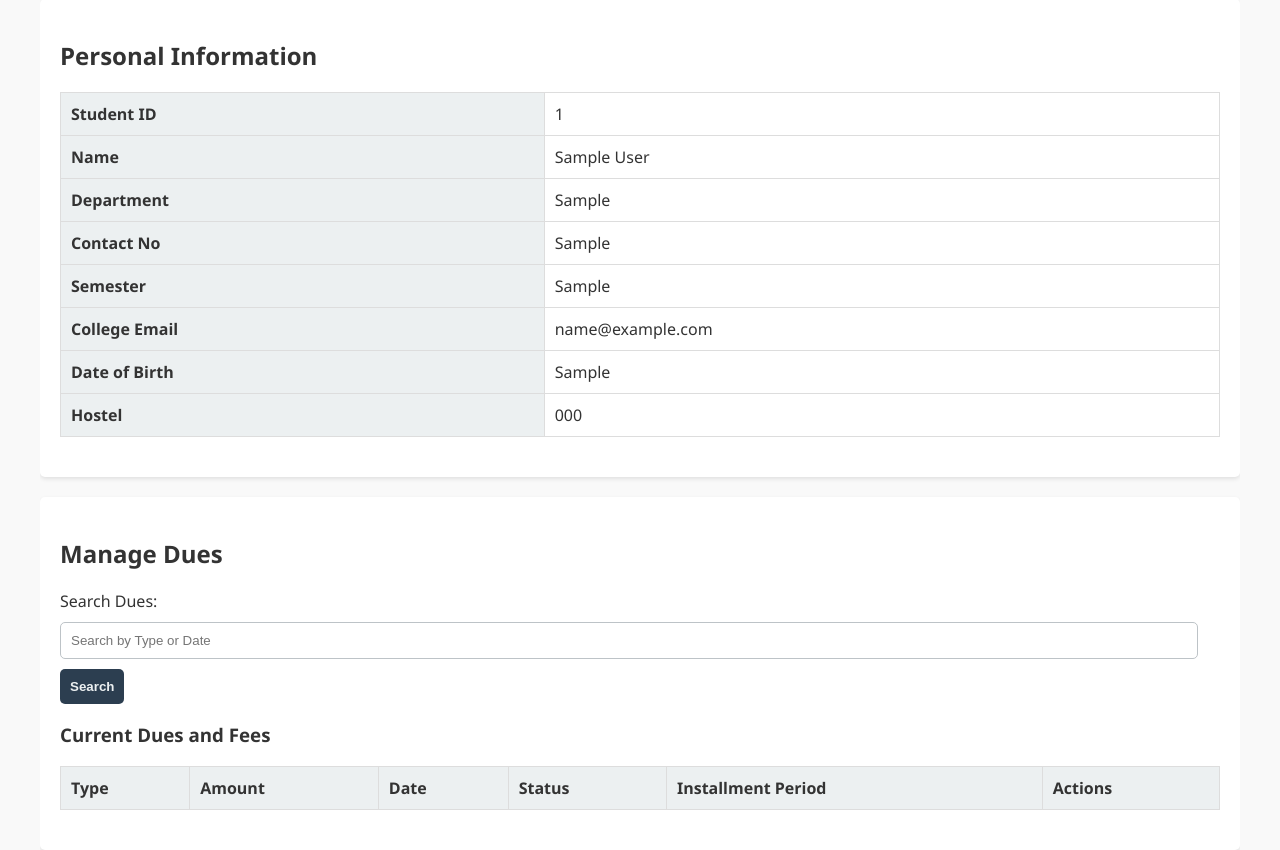
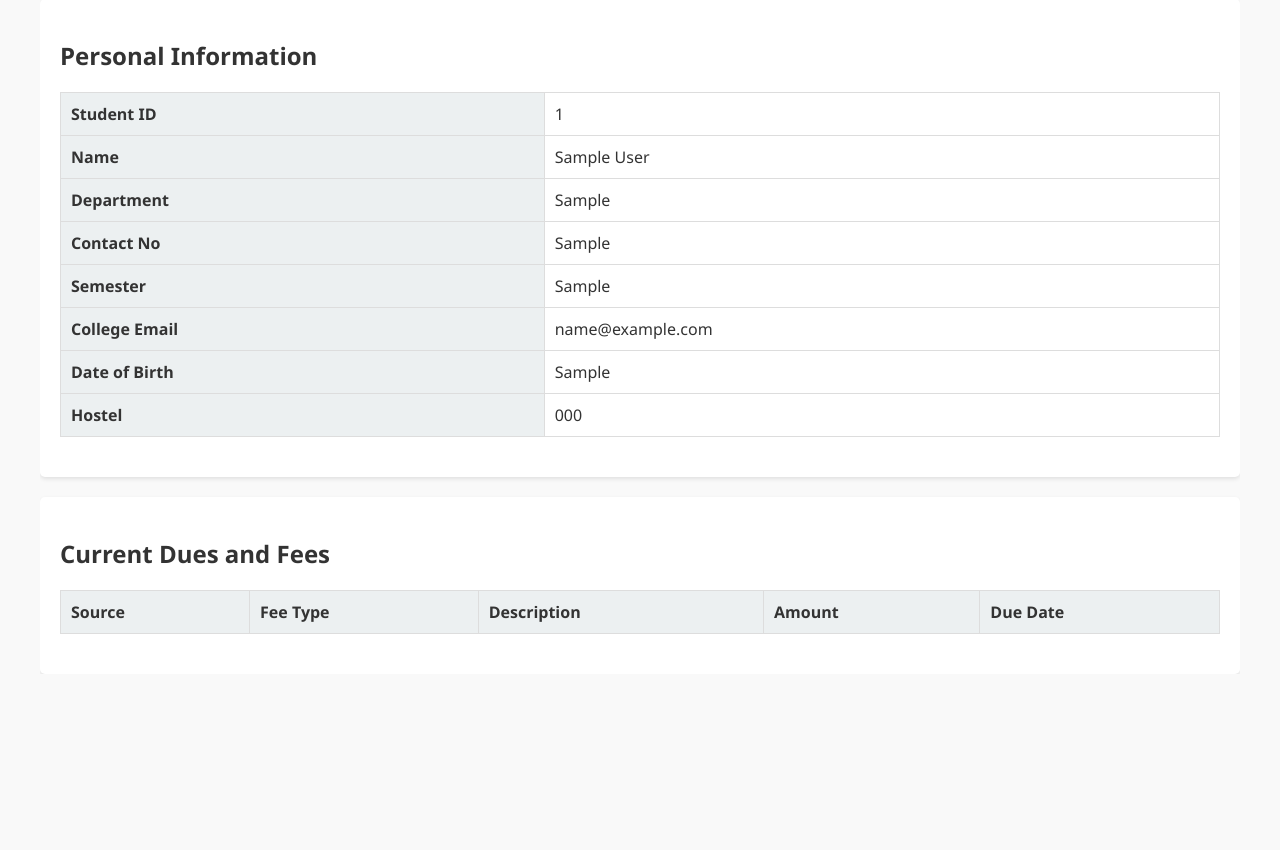
Before and after one commit to sneha0011/MCA_miniproject, a Flask app: page /student_home in a window 1280 px wide. Shown: the part 150-1000 px from the top of the page. After the commit the page ends 824 px from the top, so only its background shows below. Run offline with Flask 3, Linux system fonts and the light colour scheme; the visitor is signed in with stand-in values (Sample User, id 1); tables that the repository leaves empty or names only in its code hold one stand-in row (values such as "Sample post"); lists and menus that the app fills with data are empty.

Commit message:
Update student_home.html

```diff
--- a/templates/student_home.html
+++ b/templates/student_home.html
@@ -175,39 +175,53 @@
 
         <!-- Manage Dues Section -->
         <div id="manage-dues" class="main-content">
-            <h2>Manage Dues</h2>
-            <form>
-                <label for="search-dues">Search Dues:</label>
-                <input type="text" id="search-dues" placeholder="Search by Type or Date">
-                <button type="submit">Search</button>
-            </form>
-
-            <h3>Current Dues and Fees</h3>
-            <table>
+            <h2>Current Dues and Fees</h2>
+            <table >
                 <thead>
                     <tr>
-                        <th>Type</th>
+                        <th>Source</th>
+                        <th>Fee Type</th>
+                        <th>Description</th>
                         <th>Amount</th>
-                        <th>Date</th>
-                        <th>Status</th>
-                        <th>Installment Period</th>
-                        <th>Actions</th>
+                        <th>Due Date</th>
+
+
                     </tr>
                 </thead>
-                <tbody>
-                    {% for due in dues %}
-                    <tr>
-                        <td>{{ due.type }}</td>
-                        <td>{{ due.amount }}</td>
-                        <td>{{ due.date }}</td>
-                        <td>{{ due.status }}</td>
-                        <td>{{ due.installment_period }}</td>
-                        <td><button onclick="showPaymentForm('{{ due.id }}')">Pay</button></td>
-                    </tr>
-                    {% endfor %}
+                <tbody id="fees-table-body">
+
                 </tbody>
             </table>
         </div>
     </div>
 </body>
+<script>
+    document.addEventListener('DOMContentLoaded', function() {
+    const reg_id = '{{ student.reg_id }}'; // Automatically loaded from Flask
+    fetchAndDisplayFees(reg_id);
+});
+
+function fetchAndDisplayFees(reg_id) {
+    fetch(`/fetch_all_fees?reg_id=${reg_id}`)
+        .then(response => response.json())
+        .then(data => {
+            const tableBody = document.getElementById('fees-table-body');
+            tableBody.innerHTML = ''; // Clear previous data
+
+            data.forEach(fee => {
+                const row = document.createElement('tr');
+                row.innerHTML = `
+                    <td>${fee.source}</td>
+                    <td>${fee.fee_type}</td>
+                    <td>${fee.description}</td>
+                    <td>${fee.amount}</td>
+                    <td>${fee.due_date}</td>
+                `;
+                tableBody.appendChild(row);
+            });
+        })
+        .catch(error => console.error('Error fetching fees:', error));
+}
+
+</script>
 </html>
```
